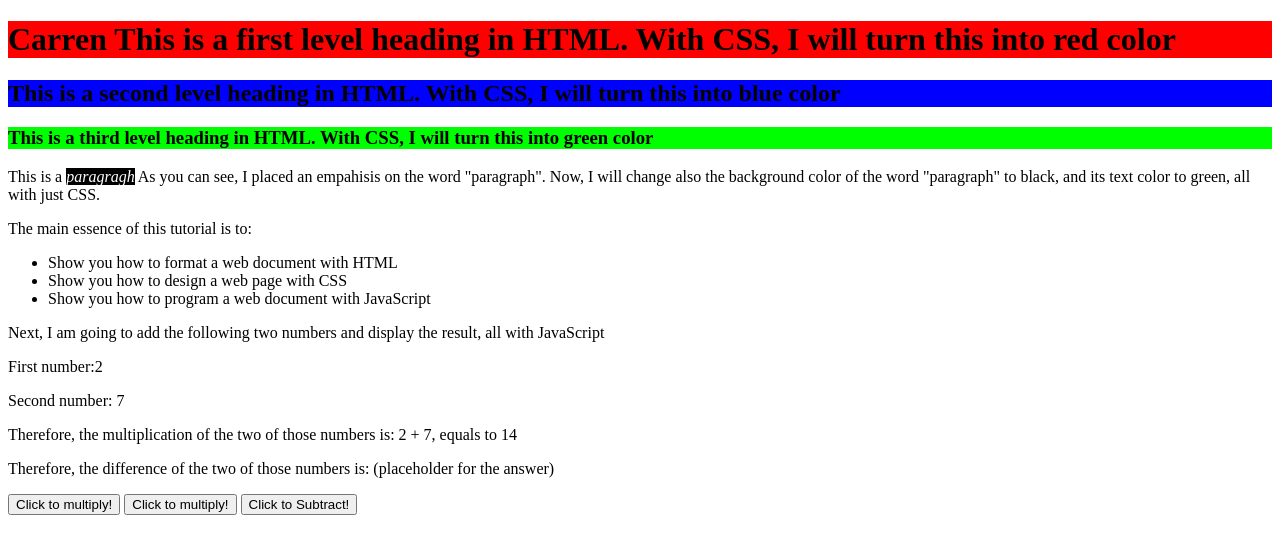
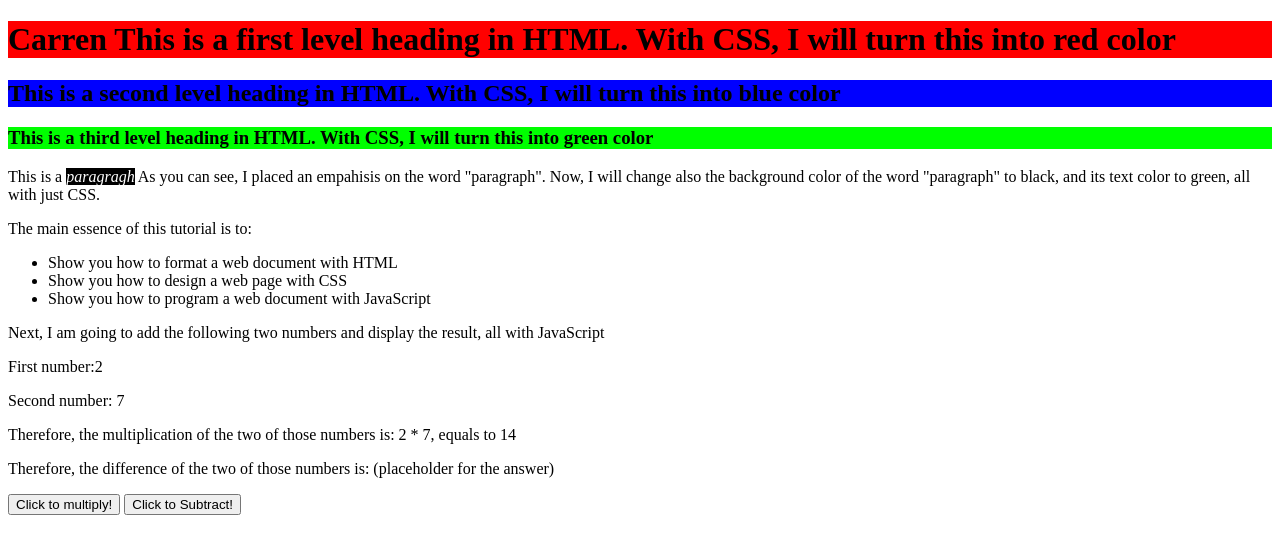
Before and after one commit to CarReign/exer1, a plain HTML site: page index.html in a window 1280 px wide. Both pictures are taken after a click on the button "Click to multiply!". Drawn offline with Linux system fonts and the light colour scheme.

Commit message:
Update index.html

```diff
--- a/index.html
+++ b/index.html
@@ -26,7 +26,7 @@
     <p>Therefore, the multiplication of the two of those numbers is: <span id= "answerM">(placeholder for the answer)</span></p>
     <p>Therefore, the difference of the two of those numbers is: <span id= "answerD">(placeholder for the answer)</span></p>
     <input type="button" id="sumButton" value="Click to multiply!">
-    <input type="button" id="sumButton" value="Click to multiply!">
+
     <input type="button" id="subtractButton" value="Click to Subtract!">
   <script>
     function displaySum() {
@@ -34,7 +34,7 @@
       let secondNum = Number(document.getElementById('secondNum').innerHTML)
 
       let total = firstNum * secondNum;
-      document.getElementById("answerM").innerHTML = ` ${firstNum} + ${secondNum}, equals to ${total}` ;
+      document.getElementById("answerM").innerHTML = ` ${firstNum} * ${secondNum}, equals to ${total}` ;
     }
 
     document.getElementById('sumButton').addEventListener("click", displaySum);
```
